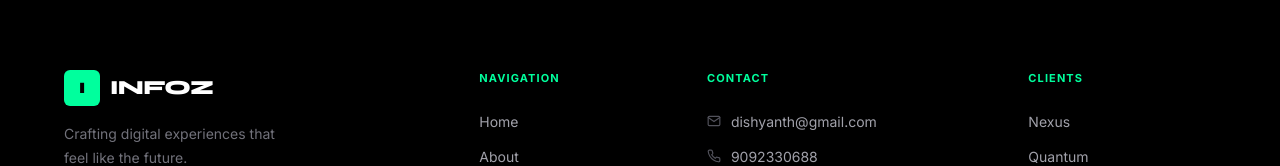
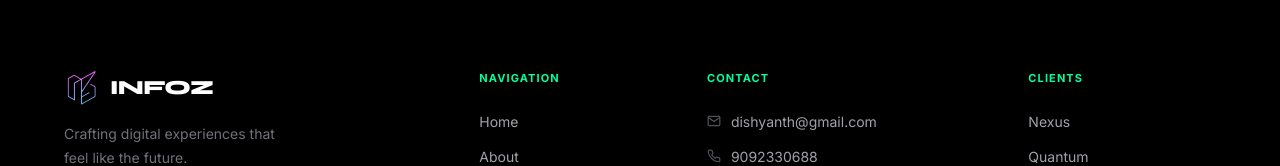
Before and after one commit to dishyanth07/connect-portfolio, a React (Vite) app: page /contact in a window 1280 px wide. Shown: the part 1365-1531 px from the top of the page. Built offline with nearby package versions, Linux system fonts and the light colour scheme.

Commit message:
updated logo and site changes

```diff
--- a/src/components/Footer.jsx
+++ b/src/components/Footer.jsx
@@ -23,9 +23,11 @@ export default function Footer() {
                     {/* Col 1: Brand */}
                     <div>
                         <NavLink to="/" style={{ display: 'flex', alignItems: 'center', gap: '10px', textDecoration: 'none', marginBottom: '16px' }}>
-                            <div style={{ width: '36px', height: '36px', background: 'var(--accent)', borderRadius: '6px', display: 'flex', alignItems: 'center', justifyContent: 'center', fontFamily: 'Syne, sans-serif', fontWeight: 900, fontSize: '16px', color: '#000' }}>
-                                I
-                            </div>
+                            <img
+                                src="/logo.png"
+                                alt="INFOZ Logo"
+                                style={{ width: '36px', height: '36px', objectFit: 'contain' }}
+                            />
                             <span style={{ fontFamily: 'Syne, sans-serif', fontWeight: 800, fontSize: '20px', letterSpacing: '-0.03em', color: '#fff', textTransform: 'uppercase' }}>
                                 INFOZ
                             </span>
```
Also changed, not shown: public/logo.png.
